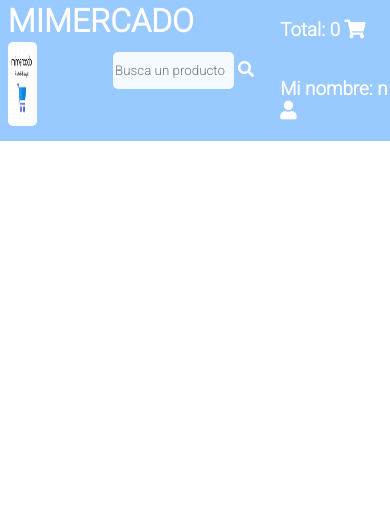
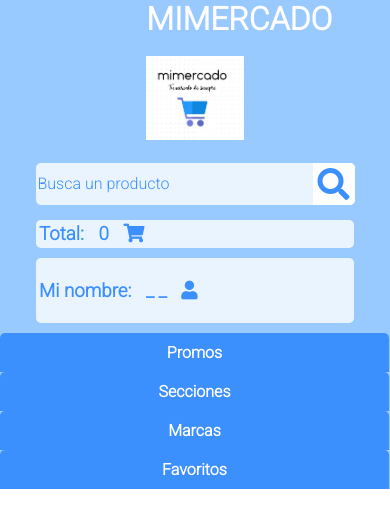
Before and after one commit to Alexander-98-28/MiMercado, a plain HTML site: page MIMercado/index.html in a window 390 px wide. Drawn offline with Linux system fonts and the light colour scheme.

Commit message:
header y nav responsive

```diff
--- a/MIMercado/index.html
+++ b/MIMercado/index.html
@@ -14,26 +14,41 @@
 
 </head>
 <body>
+    <!----------------------header-------------------->
     <header class="header">
         <div class="header-logo">
             <h1>MIMERCADO</h1>
-            <img src="/imagenes/logo.JPG" alt="logo-mimercado">
+            <div class="imagen">
+            </div>
+
         </div>
         <div class="header-busqueda">
             <input type="text" id="busqueda" placeholder="Busca un producto">
-            <span>
-                <i class="fas fa-search"></i>
+            <span class="logo-busqueda">
+                <i class="fas fa-search fa-2x"></i>
             </span>
         </div>
         <div class="header-admin">
             <div class="header-carrito">
-                <h3 class="header-carrito-total"> Total: <span id="total">0</span>  <span> <i class="fas fa-shopping-cart"></i></span></h3>
+                <h3 class="header-carrito-total"> Total: <span id="total">0</span>  <span> <i class="fas fa-shopping-cart "></i></span></h3>
             </div>
-            <div class="header usuario">
-                <h3 class="header-carrito-usuario"> Mi nombre: <span id="nombre"> n </span>  <span><i class="fas fa-user"></i></span></h3>
+            <div class="header-usuario">
+                <h3 class="header-carrito-usuario"> Mi nombre:<span id="nombre"> _ _  </span><span><i class="fas fa-user"></i></span></h3>
             </div>
         </div>
     </header>
+
+
+    <!----------------------nav-------------------->
+
+    <nav class="menu">
+        <ul class="menu-opciones">
+            <li class="opciones">Promos</li>
+            <li class="opciones">Secciones</li>
+            <li class="opciones">Marcas</li>
+            <li class="opciones">Favoritos</li>
+        </ul>
+    </nav>
 
 
     <!-- script-->
--- a/MIMercado/style.css
+++ b/MIMercado/style.css
@@ -4,6 +4,7 @@ html{
     --color-principal: rgb(152, 202, 255);
     --etiquetas: rgb(60, 144, 254);
     --fuentes: rgb(255, 253, 255);
+    --fondos: rgba(255, 255, 255, 0.8);
     font-family: "Roboto", sans-serif;
 
 }
@@ -19,35 +20,169 @@ body{
     display: flex;
     background-color: var(--color-principal);
     color: var(--fuentes);
+    margin: 0;
+    width: 100%;
 }
 
+
+
 .header-logo{
-    margin: 0 2%;
+    margin: 0 10px;
     width: 25%;
+    display: flex;
+    flex-direction: column;
+    text-align: left;
 }
 
 .header-logo h1{
-    margin: 2% 0;
+    margin: 0;
     font-weight: 800;
+
 }
 
-.header-logo img{
-    height: 60%;
-    width: 30%;
+.imagen{
+    background-image: url("/imagenes/logo.JPG") ;
+    background-size: contain;
+    background-repeat: no-repeat;
+    background-position: left;
+    height: 100px;
+    width: 100%;
     border-radius: 5px;
+    margin: 10px 0;
+
 }
 
 .header-busqueda{
-    width: 50%;
+    width: 60%;
     margin: auto;
+    display: flex;
+    justify-content: center;
 }
 
 #busqueda{
     width: 70%;
-    height: 35px;
+    height: 40px;
     border:none;
-    border-radius: 5px;
-    background-color: rgba(255, 255, 255, 0.9);
+    border-radius: 5px 0 0 5px;
+    background-color: var(--fondos);
     font-family: "Roboto", sans-serif;
+    margin-right: 0;
 
 }
+
+.logo-busqueda {
+    color: var(--etiquetas) ;
+    background-color: rgba(255, 255, 255, 0.9);
+    align-content: center;
+    border-radius: 0 5px 5px 0;
+}
+.logo-busqueda i{
+    background-color:rgba(255, 255, 255, 0.9) ;
+    padding: 5px;
+    margin: 0;
+    border-radius: 0 5px 5px 0;
+    cursor: pointer;
+
+}
+
+.logo-busqueda i:hover{
+    background-color: var(--etiquetas);
+    color: var(--fondos);
+
+}
+::placeholder{
+    color:var(--etiquetas);
+    font-size: 1rem;
+}
+
+.header-admin{
+    margin: auto 10px;
+    width: 35%;
+    display: flex;
+    flex-direction: column;
+    justify-content: center;
+}
+
+.header-carrito-total, .header-usuario{
+    background-color: var(--fondos) ;
+    padding: 3px;
+    color: var(--etiquetas);
+    border-radius: 5px;
+    cursor: pointer;
+}
+
+.header-carrito-total:hover, .header-usuario:hover{
+    background-color: var(--etiquetas) ;
+    color: var(--fondos);
+}
+
+.header-admin span{
+    margin-left: 10px;
+}
+
+/*************** nav ***********/
+
+.menu{
+   background-color: var(--color-principal);
+   margin-left: 0;
+
+}
+
+.menu-opciones{
+    display: flex;
+    margin: 0;
+    justify-content: flex-start;
+    list-style-type: none;
+    padding: 0;
+}
+.opciones{
+    text-decoration: none;
+    padding: 10px 25px;
+    list-style: none;
+    background-color: var(--etiquetas);
+    margin:0 1px 0 0;
+    color: var(--fuentes);
+    font-family: "Roboto", sans-serif;
+    font-weight: 600;
+    border-radius: 5px 5px 0 0;
+    cursor: pointer;
+
+}
+
+.opciones:hover{
+    background-color: var(--fuentes);
+    color: var(--etiquetas);
+}
+
+/** media queries **/
+
+@media (max-width: 540px) {
+    .header{
+        flex-direction: column;
+        justify-content: center;
+        margin: auto;
+        width: 100%;
+    }
+
+    .header-logo, .header-admin{
+        justify-content: center;
+        margin: auto;
+
+    }
+
+    .menu-opciones{
+        flex-direction: column;
+        text-align: center;
+    }
+
+    .header-busqueda, .header-admin{
+        justify-content: center;
+        margin: 5px auto;
+        width: 100%;
+    }
+
+    .header-carrito-total, .header-usuario{
+        width: 80%;
+        margin: 5px auto;
+    }
+}
```
